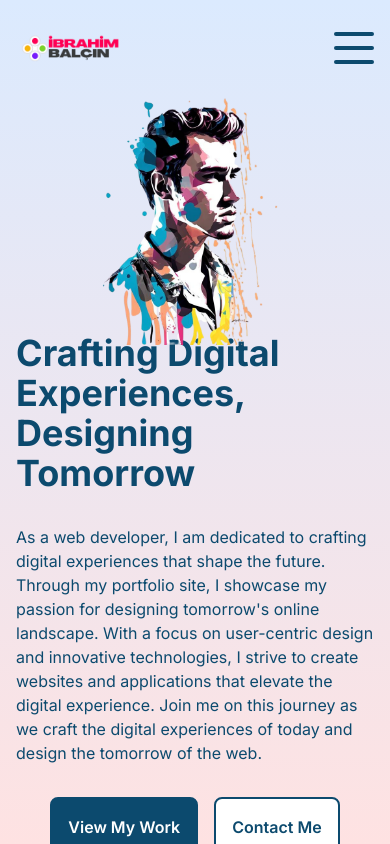
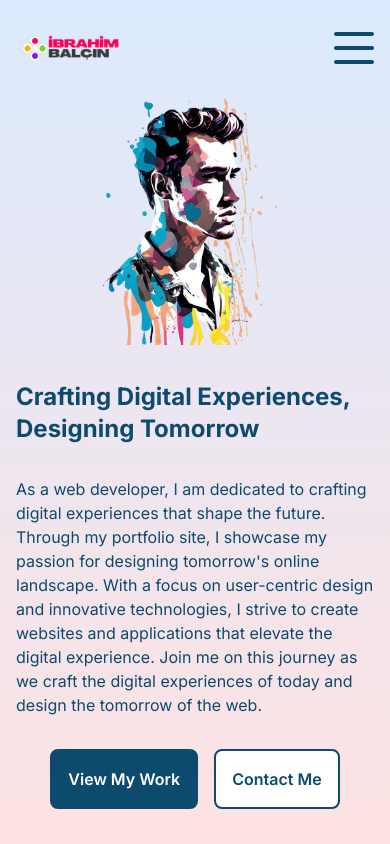
Before and after one commit to brucehillwalley/bruce-portfolio-nextjs, a Next.js app: page / in a window 390 px wide. Built offline with nearby package versions, Linux system fonts and the light colour scheme.

Commit message:
home responsive

```diff
--- a/src/app/page.jsx
+++ b/src/app/page.jsx
@@ -13,14 +13,14 @@ const Homepage = () => {
     >
       <div className="h-full flex flex-col   lg:flex-row px-4 sm:px-8 md:px-12 lg:px-20 xl:px-48">
         {/* IMAGE CONTAINER */}
-        <div className="h-1/3 lg:h-full lg:w-1/2 relative">
+        <div className="h-1/3 md:h-1/2 lg:h-full lg:w-1/2 relative">
           <Image src="/hero.png" alt="hero" fill className="object-contain" />
         </div>
 
         {/* TEXT CONTAINER */}
-        <div className="h-2/3 lg:h-full lg:w-1/2 flex flex-col gap-8 items-center justify-center ">
+        <div className="h-2/3 md:h-1/2 lg:h-full lg:w-1/2 flex flex-col gap-8 items-center justify-center ">
           {/* TITLE */}
-          <h1 className="text-4xl md:text-6xl font-bold text-sky-900">
+          <h1 className="text-2xl s:text-4xl md:text-6xl font-bold text-sky-900">
             Crafting Digital Experiences, Designing Tomorrow
           </h1>
           {/* DESC */}
```
